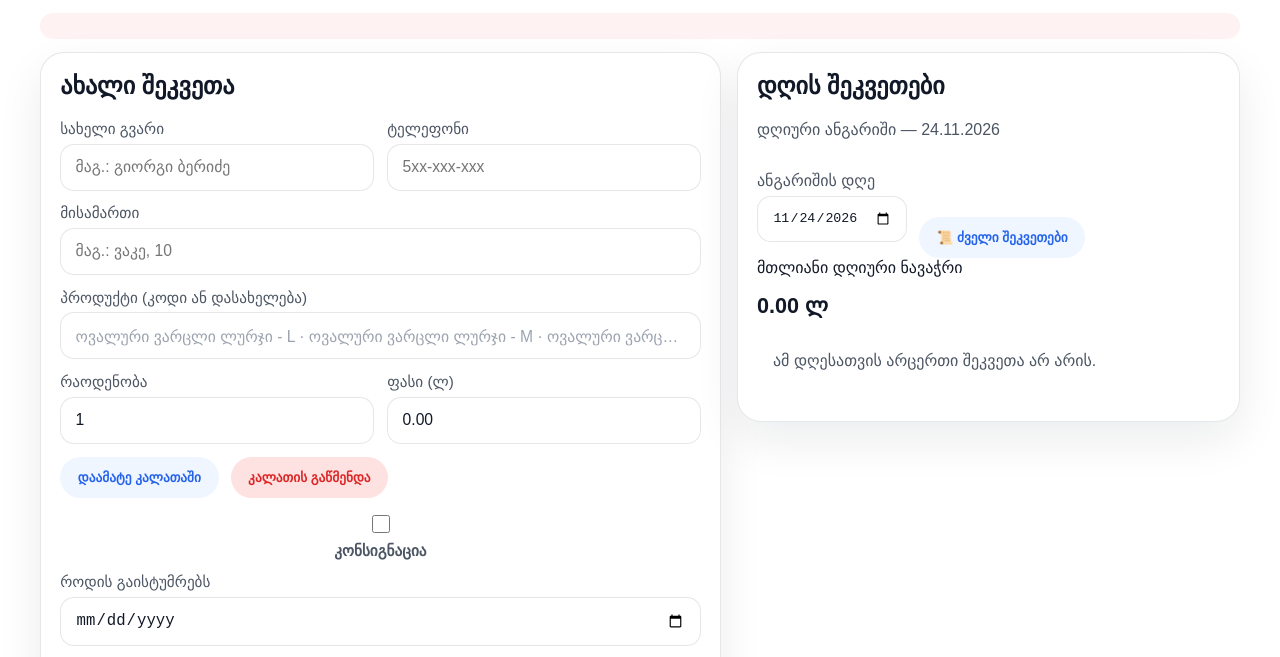
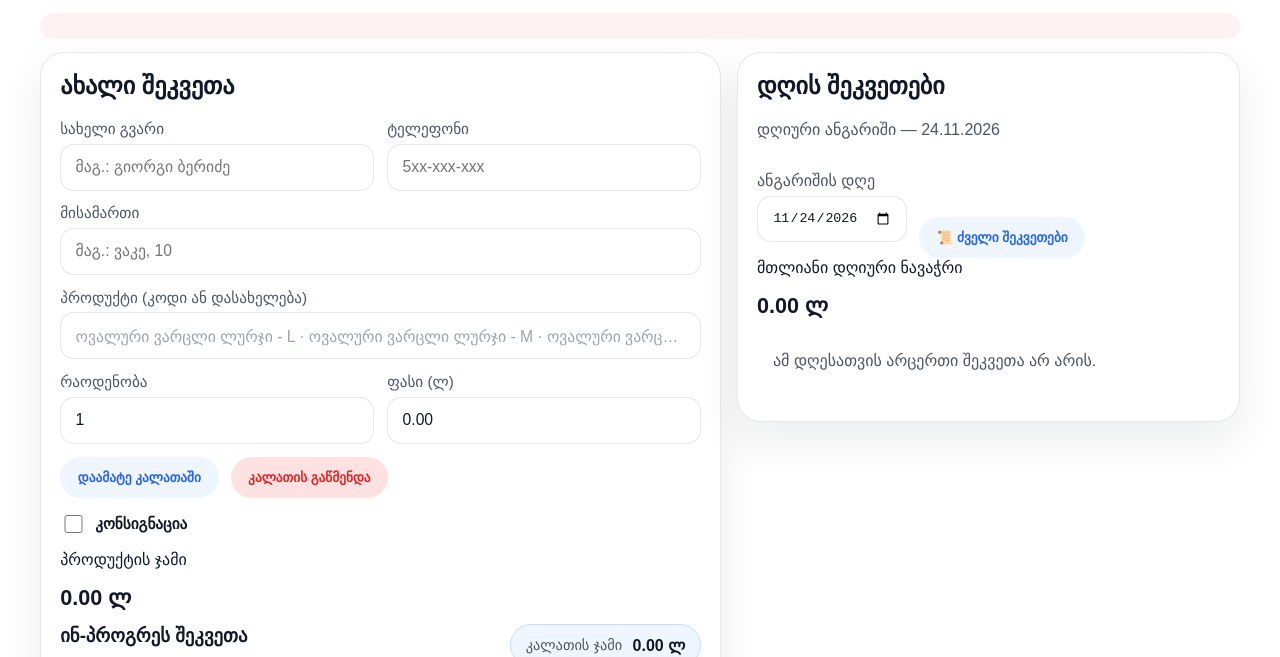
Before and after one commit to tg181185klo-png/distribucia-orders, a website: page index.html in a window 1280 px wide. Shown: the part 101-758 px from the top of the page. Drawn offline with Linux system fonts and the light colour scheme; no server answers.

Commit message:
Hide the consignment date until the checkbox is turned on.
Co-authored-by: Cursor <cursoragent@cursor.com>

```diff
--- a/index.html
+++ b/index.html
@@ -4,7 +4,7 @@
     <meta charset="UTF-8" />
     <meta name="viewport" content="width=device-width, initial-scale=1.0" />
     <title>შეკვეთები</title>
-    <link rel="stylesheet" href="styles.css" />
+    <link rel="stylesheet" href="styles.css?v=20261124f" />
   </head>
   <body>
     <div class="page-shell">
--- a/styles.css
+++ b/styles.css
@@ -1008,11 +1008,16 @@ html.phone-app .order-fold-line {
   font-size: 0.92rem;
 }
 
-.consignment-check {
-  display: flex;
+.sale-form label.consignment-check {
+  flex-direction: row;
   align-items: center;
   gap: 0.6rem;
+  color: var(--text);
   font-weight: 700;
+}
+
+#consignmentDueWrap[hidden] {
+  display: none !important;
 }
 
 .consignment-check input {
```
